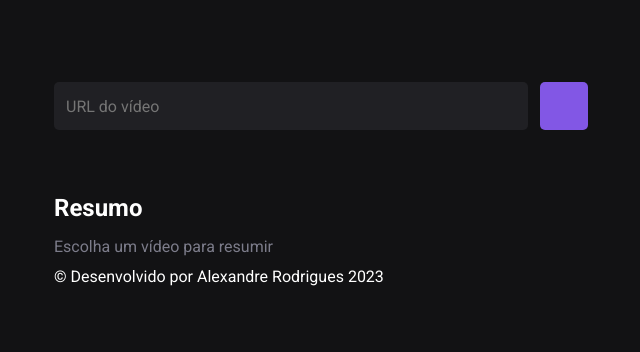
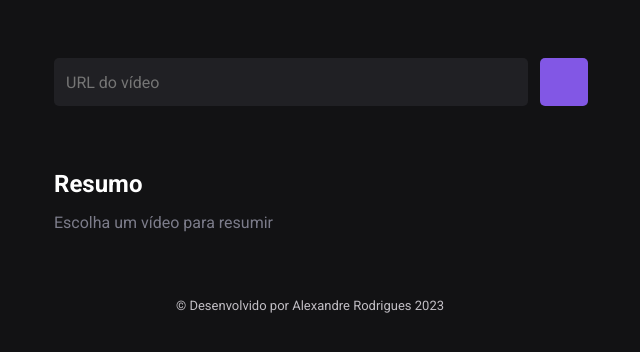
Before and after one commit to alexandreix/nlw-ia, a website built with Vite: page index.html in a window 1280 px wide. Shown: the part 310-662 px from the top of the page, without its empty margins (319-959 px from the left). Built offline with nearby package versions, Linux system fonts and the light colour scheme; some icons are missing.

Commit message:
Update app.css

```diff
--- a/web/styles/app.css
+++ b/web/styles/app.css
@@ -25,3 +25,12 @@
   color: #7c7c8a;
   user-select: none;
 }
+
+#app  .footer {
+align-self: flex-start;
+  text-align: center;
+  font-size:small;
+  width: 512px;
+  margin-top: 50px;
+   color: #c1bec4;
+}
```
